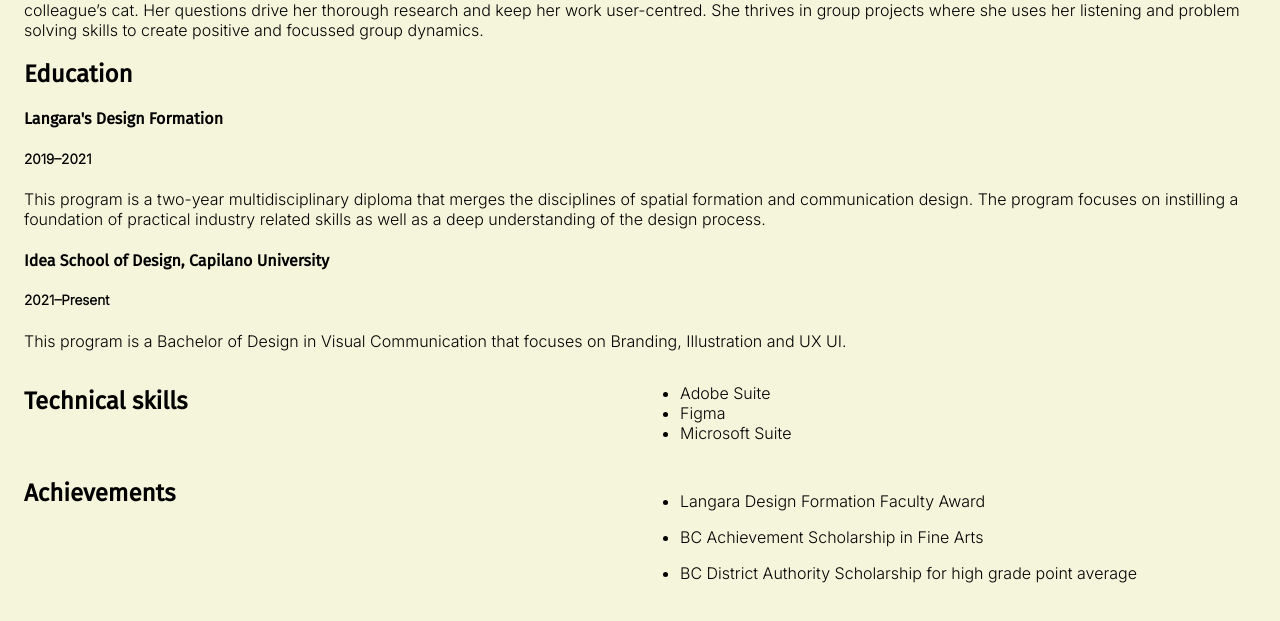
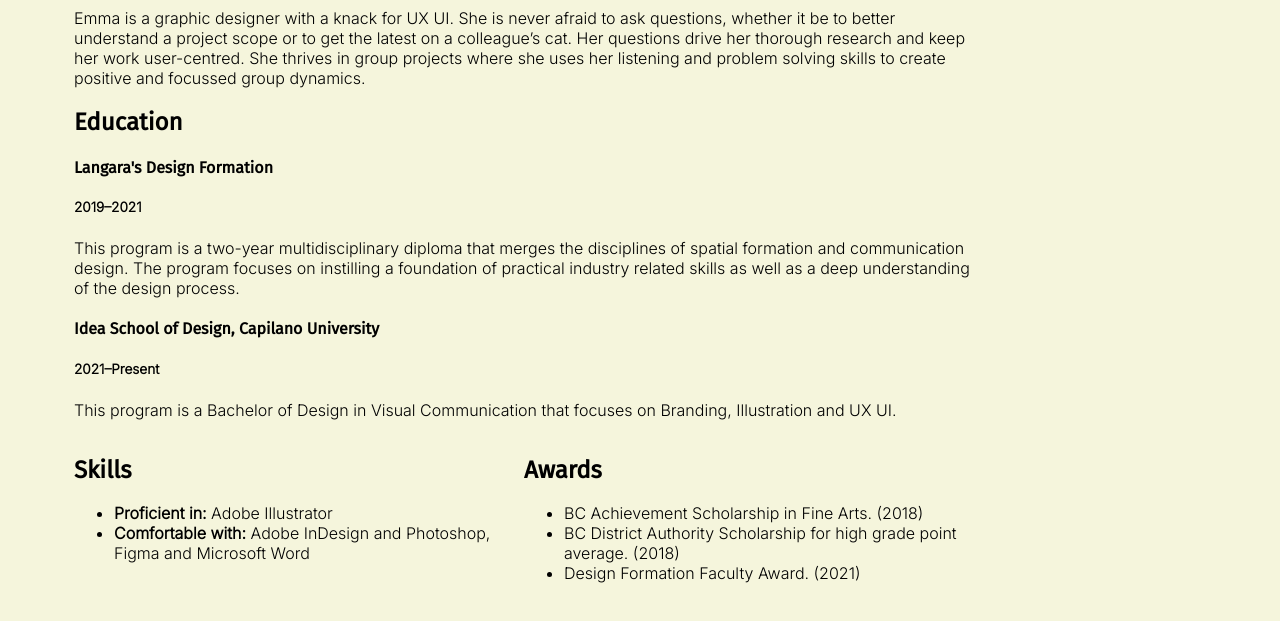
Before and after one commit to emmaheckman/emma-website, a plain HTML site: page index.html in a window 1280 px wide. Shown: the part 173-794 px from the top of the page. Drawn offline with Linux system fonts and the light colour scheme; a web font is replaced by a local one.

Commit message:
added two columns for skills and awards

```diff
--- a/index.html
+++ b/index.html
@@ -18,6 +18,11 @@
 </head>
 
 <body>
+
+    <main>
+
+
+
     <h1>
 
         My Resume
@@ -59,55 +64,43 @@
 
     </p>
 
-<div class="learned">
-
-    <h2>
-        Technical skills
-    </h2>
+    <div id="skills" class="learned">
+        <section class="skills-learned">
+            <h2>Skills</h2>
 
 
-    <ul>
-<li>
-Adobe Suite
-
-</li>
-
-<li>Figma</li>
-
-<li>Microsoft Suite</li>
-
-    </ul>
+            <ul>
+                <li><b>Proficient in:</b> Adobe Illustrator</li>
+                <li><b>Comfortable with:</b> Adobe InDesign and Photoshop,
+                    Figma and Microsoft Word</li>
+            </ul>
+        </section>
 
 
-    <h2>Achievements </h2>
+        <section id="awards" class="awards-given">
+            <h2>Awards</h2>
 
-    <ul>
-        <li>
-            <p>
-                Langara Design Formation Faculty Award
-            </p>
-        </li>
+            <ul>
+                <li>BC Achievement Scholarship in Fine Arts. (2018)</li>
+                <li>BC District Authority Scholarship for high grade point average. (2018)</li>
+                <li>Design Formation Faculty Award. (2021) </li>
+            </ul>
+        </section>
+    </div>
 
-        <li>
-            <p>
-                BC Achievement Scholarship in Fine Arts
-            </p>
-        </li>
-        <li>
-            <p>
-                BC District Authority Scholarship for high grade point average
-            </p>
-        </li>
-    </ul>
 
-</div>
+
+
+
+
+
 
 
 
 
 </body>
 
-
+</main>
 
 
 
--- a/styles.css
+++ b/styles.css
@@ -46,6 +46,13 @@ p{
 @media screen and (min-width: 800px)   {
 
 
+    .learned{
+
+        display: grid;
+        grid-template-columns: 1fr 1fr;
+        grid-column: span 2;
+    }
+
     body {
         min-height: 100vh;
 
@@ -57,17 +64,13 @@ p{
         max-width: 900px;
     }
 
-.learned {
 
-    display: grid;
-    grid-template-columns: 1fr 1fr;
-    grid-column: span 1;
-}
+
 
 
 h2{
 
-    text-align: left;
+     text-align: left;
 }
 
 }
```
Also changed, not shown: 1 other file.
